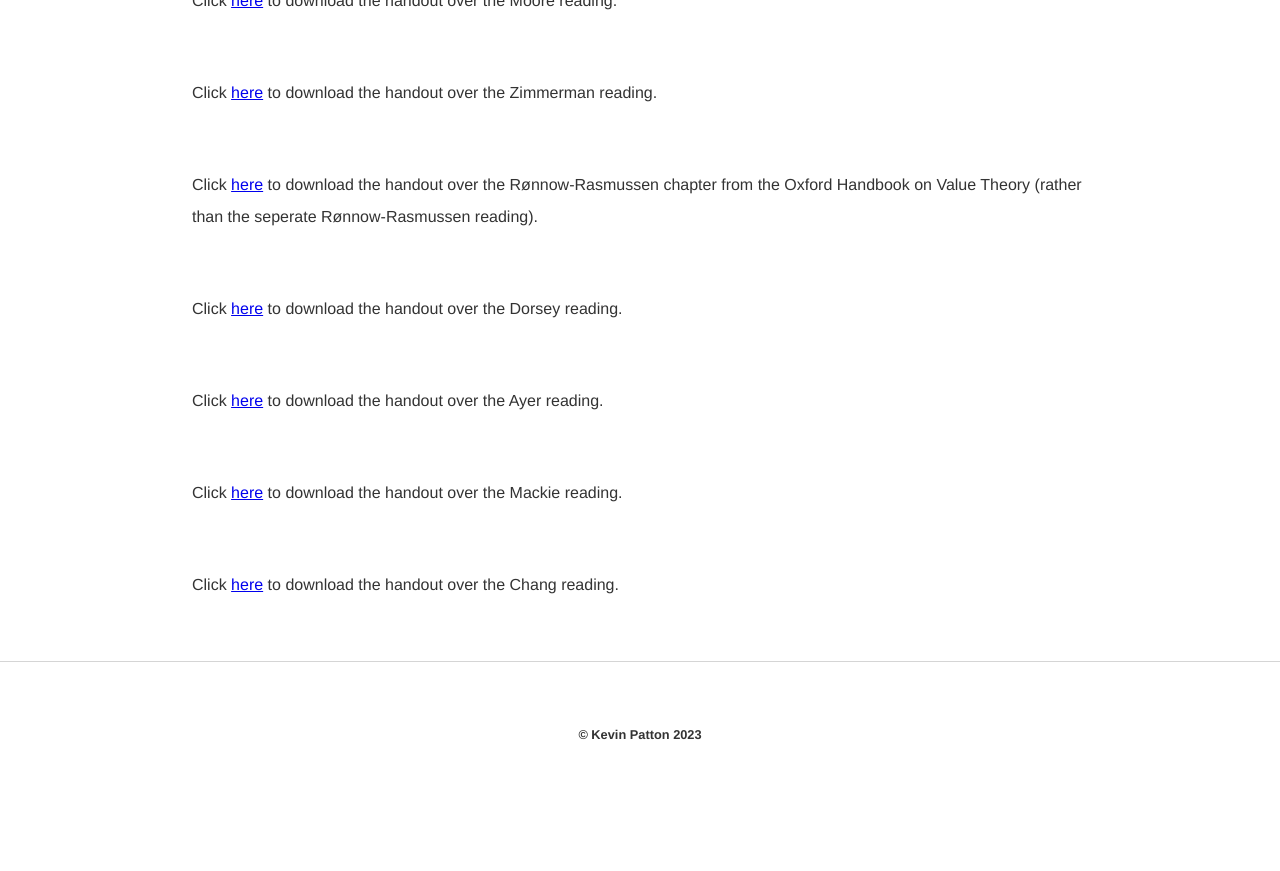
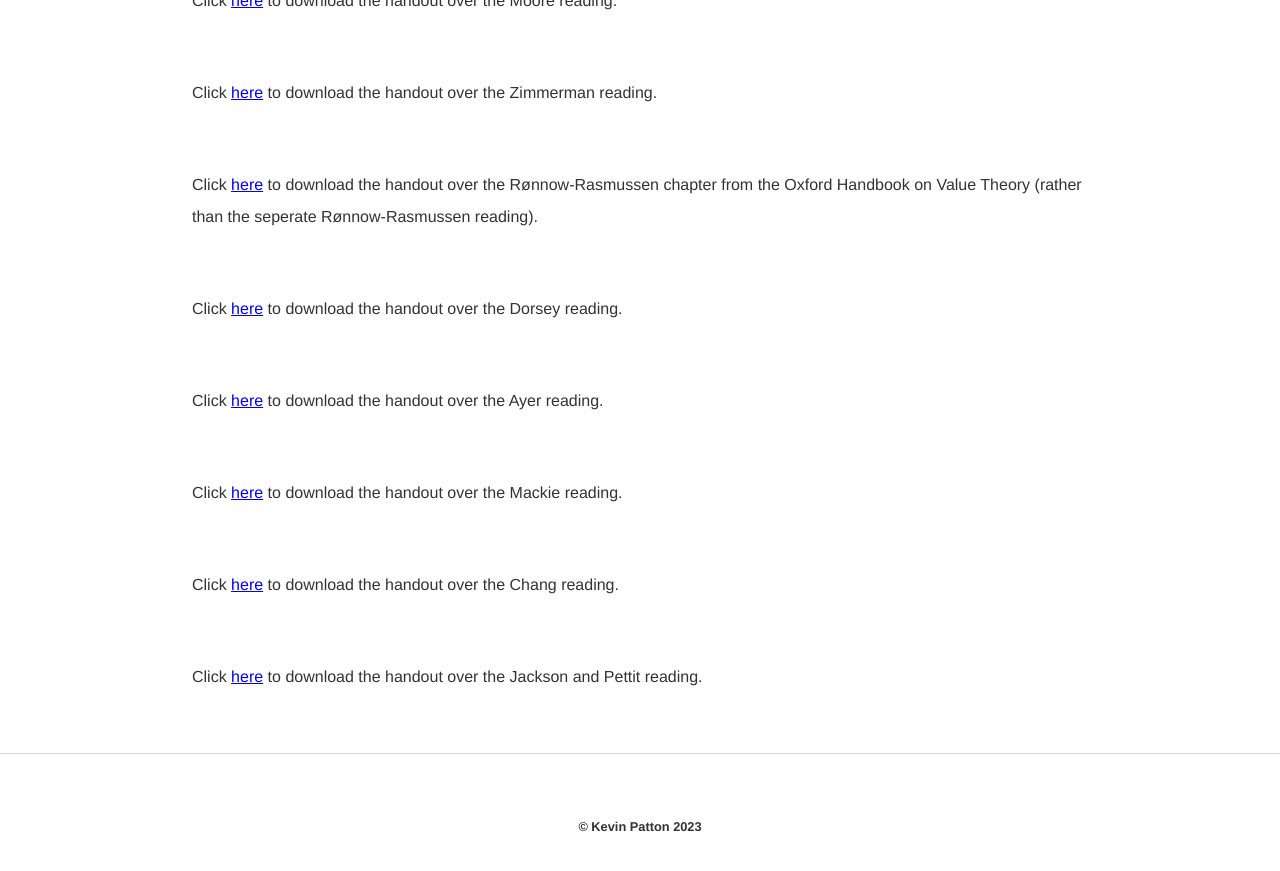
Before and after one commit to kevinjpatton/kevinjpatton.github.io, a Jekyll site: the page built from teaching/phil_3050/index.html, in a window 1280 px wide and 900 px high, scrolled down 1594 px. Shown: the top 871 px of the window. Built offline with Jekyll 4.4.1, drawn with Linux system fonts in a browser that asks for light colours; Markdown is read by kramdown in place of the engine named in the settings; before the commit the page ends 2402 px from its top, so only the background shows below that.

Commit message:
Update index.html

```diff
--- a/teaching/phil_3050/index.html
+++ b/teaching/phil_3050/index.html
@@ -25,3 +25,4 @@
 <p>Click <a href="/teaching/phil_3050/Handout - Ayer Ch6.pdf" target="_blank">here</a> to download the handout over the Ayer reading.</p>
 <p>Click <a href="/teaching/phil_3050/Handout - Mackie.pdf" target="_blank">here</a> to download the handout over the Mackie reading.</p>
 <p>Click <a href="/teaching/phil_3050/Handout - Chang.pdf" target="_blank">here</a> to download the handout over the Chang reading.</p>
+<p>Click <a href="/teaching/phil_3050/Handout - Jackson & Pettit.pdf" target="_blank">here</a> to download the handout over the Jackson and Pettit reading.</p>
```
